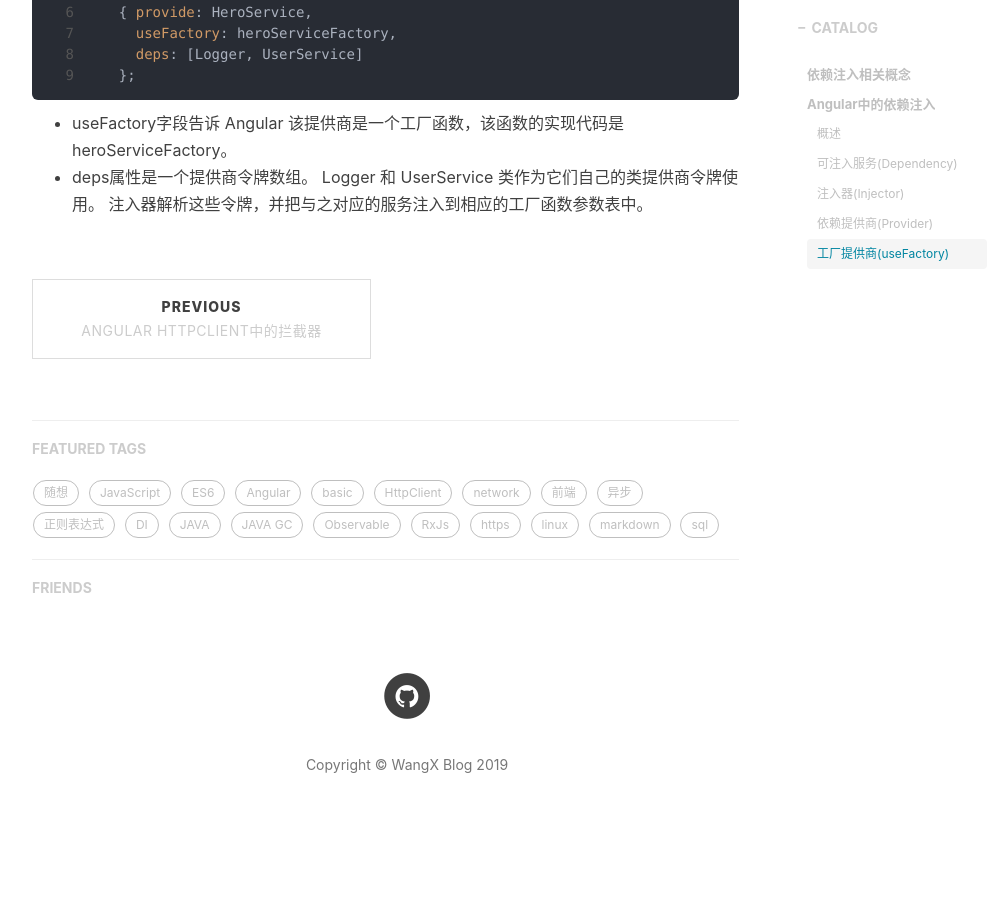
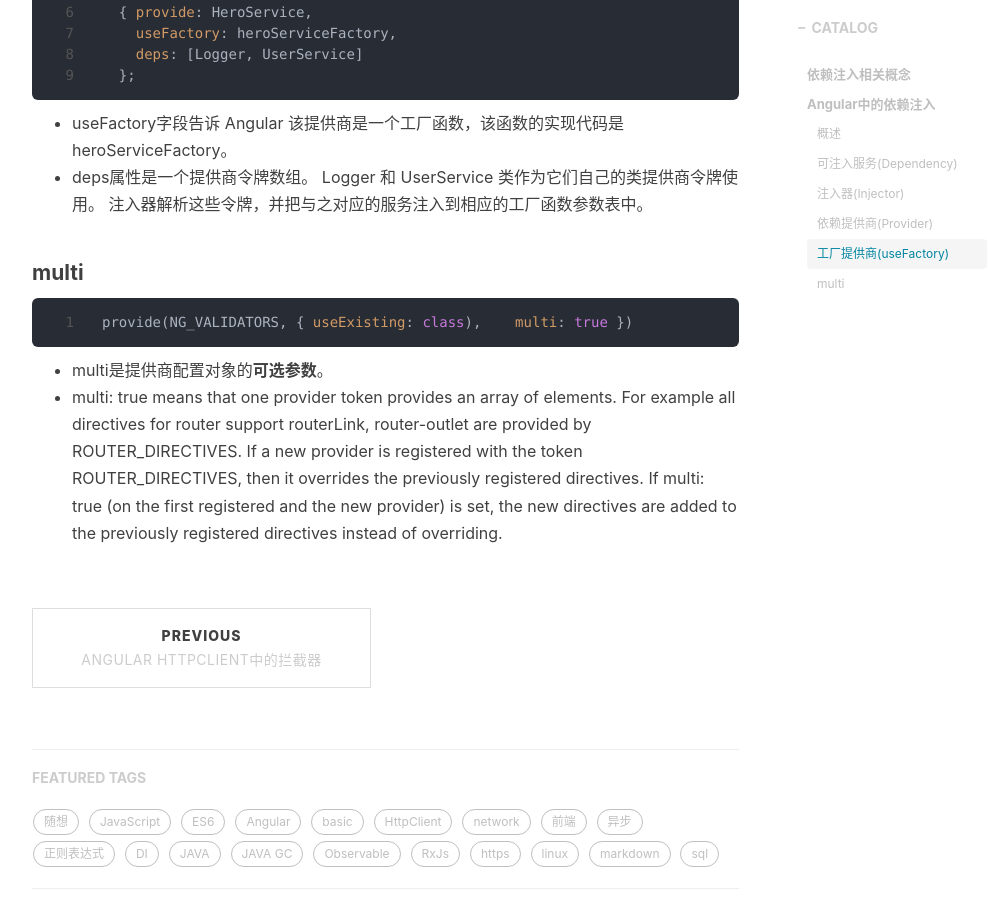
Before and after one commit to fatty-wang/fatty-wang.github.io, a Jekyll site: the page built from _posts/2019-03-05-Angular-dependency-injection.md, in a window 1280 px wide and 900 px high, scrolled down 5370 px. Shown: the whole window, without its empty margins (233-1221 px from the left). Built offline with Jekyll 4.4.1, drawn with Linux system fonts in a browser that asks for light colours; nearby versions of some CDN libraries; comment, search, counter and statistics services are not loaded; before the commit the page ends 6239 px from its top, so only the background shows below that; some of the changed text lies outside the part shown.

Commit message:
angular dependency injection

````diff
--- a/_posts/2019-03-05-Angular-dependency-injection.md
+++ b/_posts/2019-03-05-Angular-dependency-injection.md
@@ -78,7 +78,7 @@ constructor(@Optional() private logger: Logger) {
 
 #### 依赖提供商(Provider)
 * 依赖提供商会使用DI令牌来配置注入器，注入器会用它来提供这个依赖值的具体的、运行时版本。注入器依靠"提供商配置"来创建依赖的实例，并把该实例注入到组件、指令、管道和其它服务中。必须使用提供商来配置注入器，否则注入器就无法知道如何创建此依赖。 注入器创建服务实例的最简单方法，就是用这个服务类本身来创建它。如果你把服务类作为此服务的DI令牌，注入器的默认行为就是new出这个类实例。
-* 类提供商的语法实际上是一种简写形式，它会扩展成一个由 Provider 接口定义的提供商配置对象。
+* 类提供商的语法实际上是一种简写形式，它会扩展成一个由 Provider 接口定义的**提供商配置对象**。
 
 ```typescript
 providers: [Logger]
@@ -118,3 +118,11 @@ export let heroServiceProvider =
 ```
 * useFactory字段告诉 Angular 该提供商是一个工厂函数，该函数的实现代码是 heroServiceFactory。
 * deps属性是一个提供商令牌数组。 Logger 和 UserService 类作为它们自己的类提供商令牌使用。 注入器解析这些令牌，并把与之对应的服务注入到相应的工厂函数参数表中。
+
+#### multi
+
+```typescript
+provide(NG_VALIDATORS, { useExisting: class),    multi: true })
+```
+* multi是提供商配置对象的**可选参数**。
+* multi: true means that one provider token provides an array of elements. For example all directives for router support routerLink, router-outlet are provided by ROUTER_DIRECTIVES. If a new provider is registered with the token ROUTER_DIRECTIVES, then it overrides the previously registered directives. If multi: true (on the first registered and the new provider) is set, the new directives are added to the previously registered directives instead of overriding.
````
